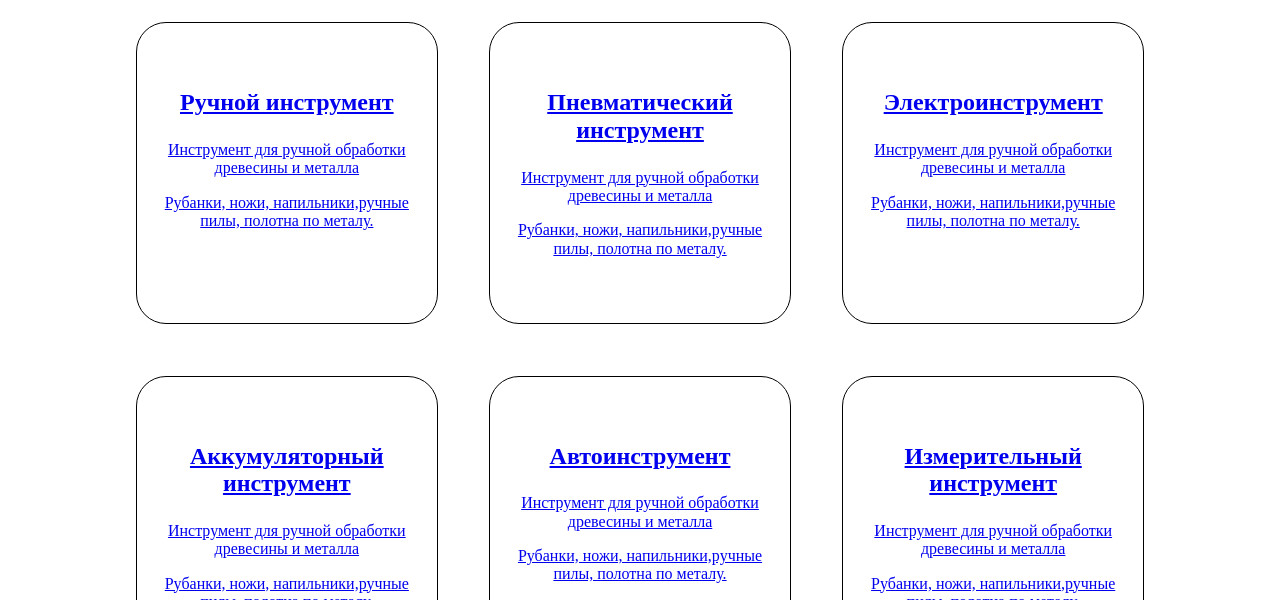
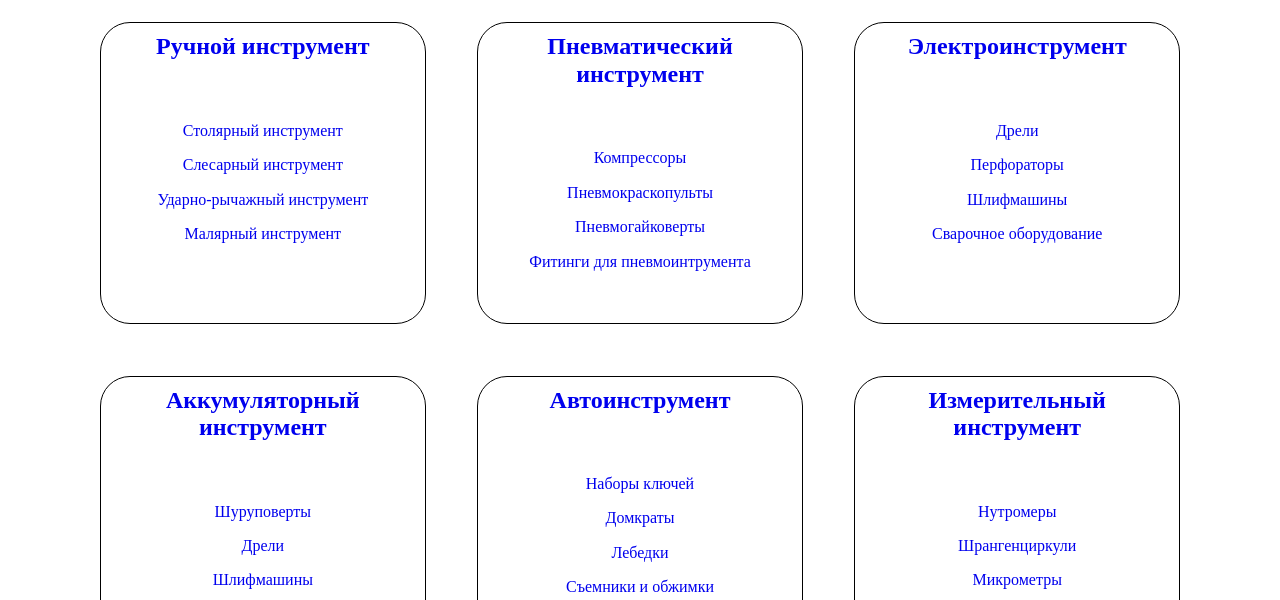
Before and after one commit to Grebeniuk-Dmitry/codarium, a plain HTML site: page проект магазин/index.html in a window 1280 px wide. Shown: the part 200-800 px from the top of the page. Drawn offline with Linux system fonts and the light colour scheme.

Commit message:
new change3

```diff
--- a/проект магазин/css/style.css
+++ b/проект магазин/css/style.css
@@ -56,19 +56,26 @@ margin-top: 1.5%;
 		}
 
 .prod {
-	width: 35vh;
+	width: 38vh;
 	height: 35vh;
 	border: solid 1px;
 	border-radius: 30px;
 	text-align: center;
 	padding: 10px;
 	margin: 2%;
-
 	}
 .prod h3 {
-	margin-top: 20%;
+	margin-top: 0%;
 	font-size: 3vh;
+	margin-bottom: 20%;
 }
 .prod p {
 	font-size: 2vh;
+	}
+.prod a {
+	text-decoration: none;
 }
+footer {
+	text-align: right;
+	margin-right: 2%;
+}
--- a/проект магазин/index.html
+++ b/проект магазин/index.html
@@ -34,72 +34,67 @@
       <div class="prod">
           <a href="#">
              <h3>Ручной инструмент</h3>
-                  <p>
-                     Инструмент для ручной обработки древесины и металла
-                  </p>
-                  <p>Рубанки, ножи, напильники,ручные пилы, полотна по металу.
+                 <p>Столярный инструмент</p>
+                 <p>Слесарный инструмент</p>
+                 <p>Ударно-рычажный инструмент</p>
+                 <p>Малярный инструмент</p>
 
-                  </p>
          </a>
       </div>
       <div class="prod">
           <a href="#">
              <h3>Пневматический инструмент</h3>
-                  <p>
-                     Инструмент для ручной обработки древесины и металла
-                  </p>
-                  <p>Рубанки, ножи, напильники,ручные пилы, полотна по металу.
-
-                  </p>
+                 <p>Компрессоры</p>
+                 <p>Пневмокраскопульты</p>
+                 <p>Пневмогайковерты</p>
+                 <p>Фитинги для пневмоинтрумента</p>
          </a>
       </div>
       <div class="prod">
           <a href="#">
              <h3>Электроинструмент</h3>
-                  <p>
-                     Инструмент для ручной обработки древесины и металла
-                  </p>
-                  <p>Рубанки, ножи, напильники,ручные пилы, полотна по металу.
-
-                  </p>
-         </a>
+          <p>Дрели</p>
+          <p>Перфораторы</p>
+          <p>Шлифмашины</p>
+          <p>Сварочное оборудование</p>
+      </a>
       </div>
       <div class="prod">
           <a href="#">
              <h3>Аккумуляторный инструмент</h3>
-                  <p>
-                     Инструмент для ручной обработки древесины и металла
-                  </p>
-                  <p>Рубанки, ножи, напильники,ручные пилы, полотна по металу.
+                  <p>Шуруповерты</p>
+                  <p>Дрели</p>
+                  <p>Шлифмашины</p>
+                  <p>Перфораторы</p>
 
-                  </p>
          </a>
       </div>
       <div class="prod">
           <a href="#">
              <h3>Автоинструмент</h3>
-                  <p>
-                     Инструмент для ручной обработки древесины и металла
-                  </p>
-                  <p>Рубанки, ножи, напильники,ручные пилы, полотна по металу.
+            <p>Наборы ключей</p>
+            <p>Домкраты</p>
+            <p>Лебедки</p>
+            <p>Съемники и обжимки</p>
 
-                  </p>
          </a>
       </div>
       <div class="prod">
           <a href="#">
              <h3>Измерительный инструмент</h3>
-                  <p>
-                     Инструмент для ручной обработки древесины и металла
-                  </p>
-                  <p>Рубанки, ножи, напильники,ручные пилы, полотна по металу.
-
-                  </p>
+              <p>Нутромеры</p>
+              <p>Шрангенциркули</p>
+              <p>Микрометры</p>
+              <p>Резьбомеры</p>
          </a>
       </div>
    </div>
    </div>
+<footer>
+   <span>
+      <p> &#169; Все права защищены</p>
+   </span>
+</footer>
+</body>
 
-
-</body>
 </html>
```
Also changed, not shown: проект магазин/style/electro.jpg (added).
